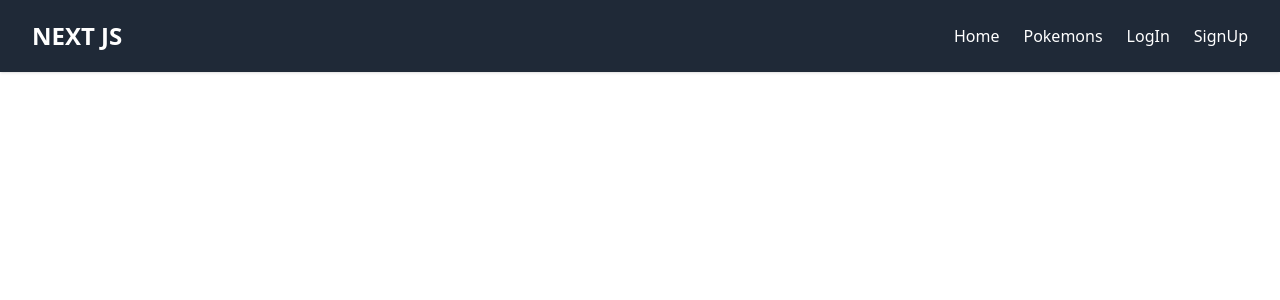
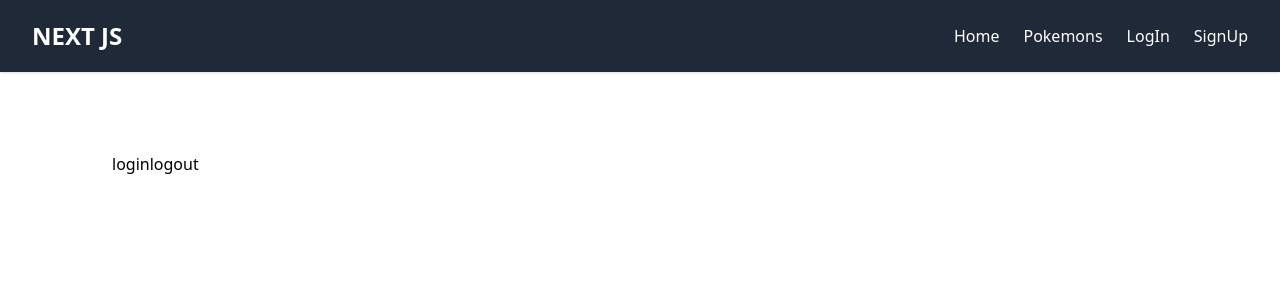
Before and after one commit to Yaqub-naqeb/pokemon-using-nextJs, a Next.js app: page /form/LogIn in a window 1280 px wide. Shown: the top 300 px of the page. Built offline with nearby package versions, Linux system fonts and the light colour scheme; no server answers.

Commit message:
connecting firebase with our project

```diff
--- a/package.json
+++ b/package.json
@@ -16,6 +16,7 @@
     "next": "13.1.1",
     "react": "18.2.0",
     "react-dom": "18.2.0",
+    "react-firebase-hooks": "^5.1.1",
     "react-pagination-library": "^0.1.14"
   },
   "devDependencies": {
--- a/pages/form/LogIn.js
+++ b/pages/form/LogIn.js
@@ -1,15 +1,30 @@
-import React from 'react'
+import React, { useEffect } from 'react'
 
 import { auth } from '../firebase'
 import {signInWithPopup,GoogleAuthProvider} from 'firebase/auth'
+import {useAuthState} from 'react-firebase-hooks/auth'
+
 
 const LogIn = () => {
+  const [user,setUser]=useAuthState(auth);
+
+  useEffect(()=>{
+    console.log(user);
+  },[user])
 
 const googleAuth=new GoogleAuthProvider();
+const login=async()=>{
+  const result=await signInWithPopup(auth,googleAuth);
 
+}
   return (
     <div>
-    <button></button>
+    <button onClick={login}>login</button>
+
+   {user&&  <h1>welcome {user.displayName}</h1>}
+
+<button onClick={()=>auth.signOut()}>logout</button>
+
     </div>
   )
 }
```
Also changed, not shown: 1 other file (tests, documents, lock files or other folders).
